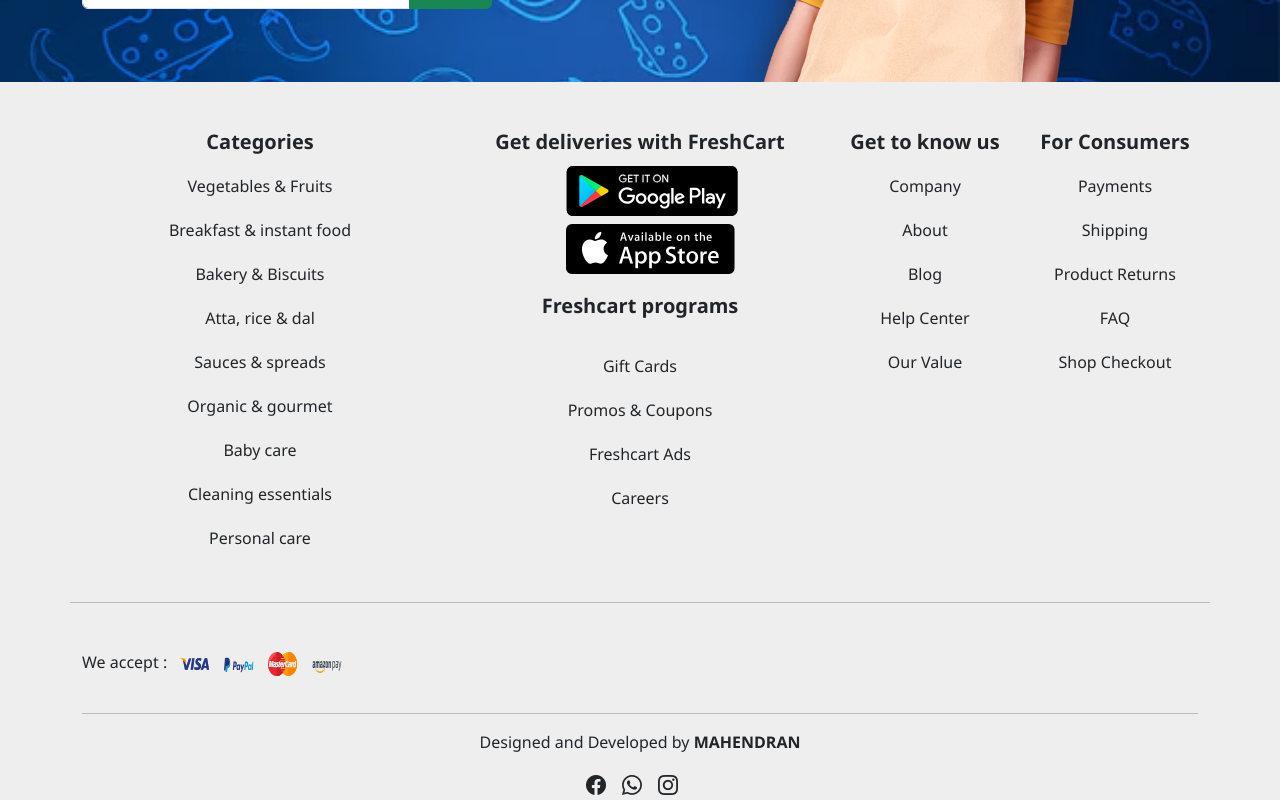
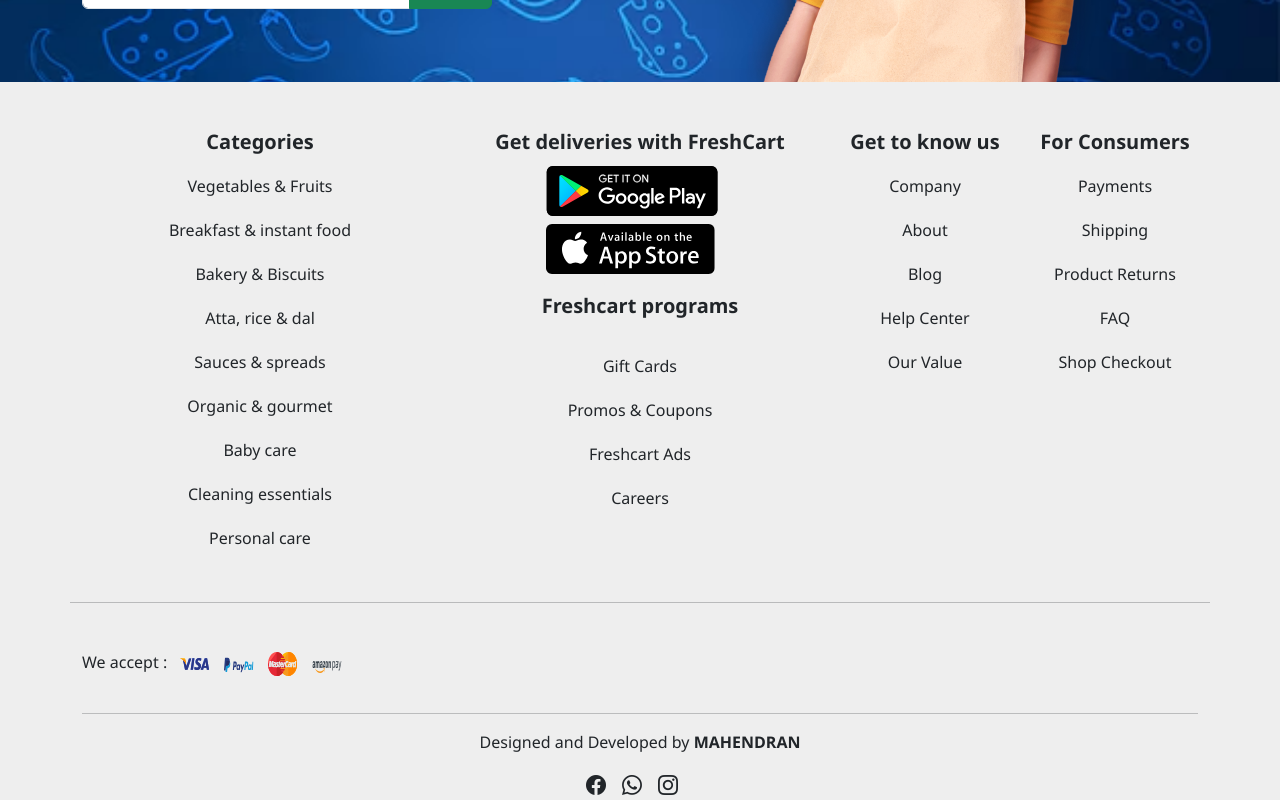
Before and after one commit to mahendran37/Grocery-Shop, a React (Create React App) app: page / in a window 1280 px wide. Shown: the part 1955-2755 px from the top of the page. Built offline with nearby package versions, Linux system fonts and the light colour scheme.

Commit message:
Update Footer.css

```diff
--- a/src/components/Footer.css
+++ b/src/components/Footer.css
@@ -56,7 +56,7 @@
 
 footer .store-logo{
   position:relative;
-  left: 100px;
+  left: 80px;
 }
 
 footer h5:hover{
```
